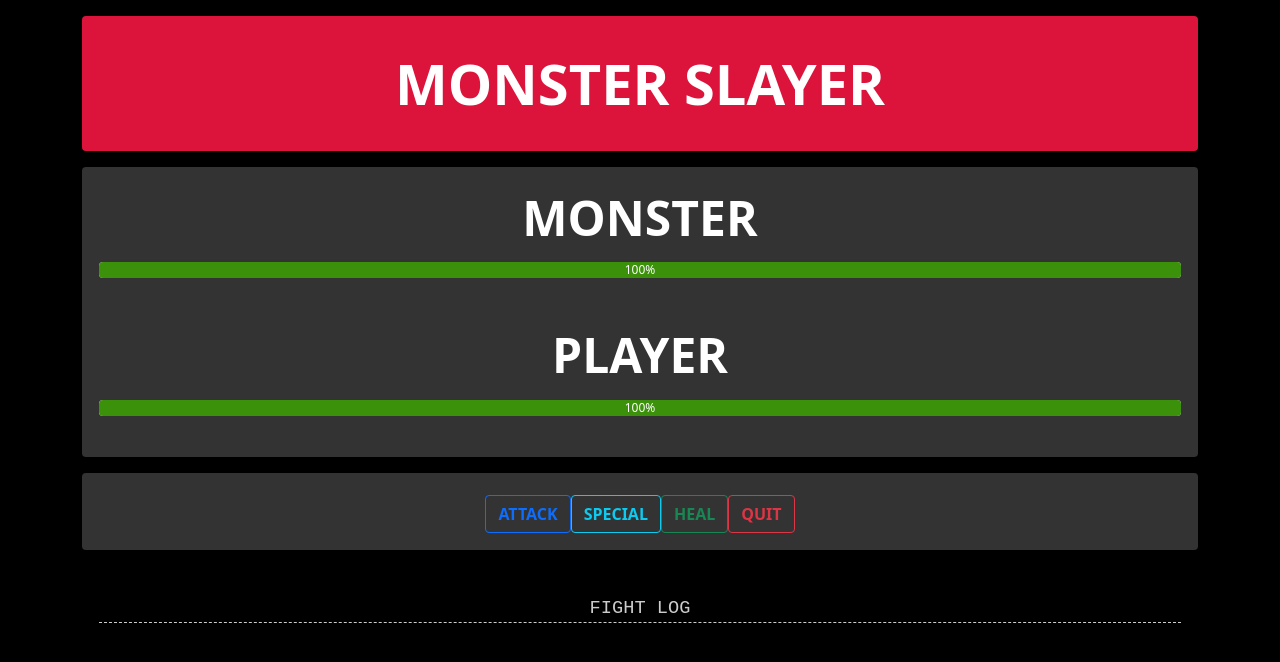
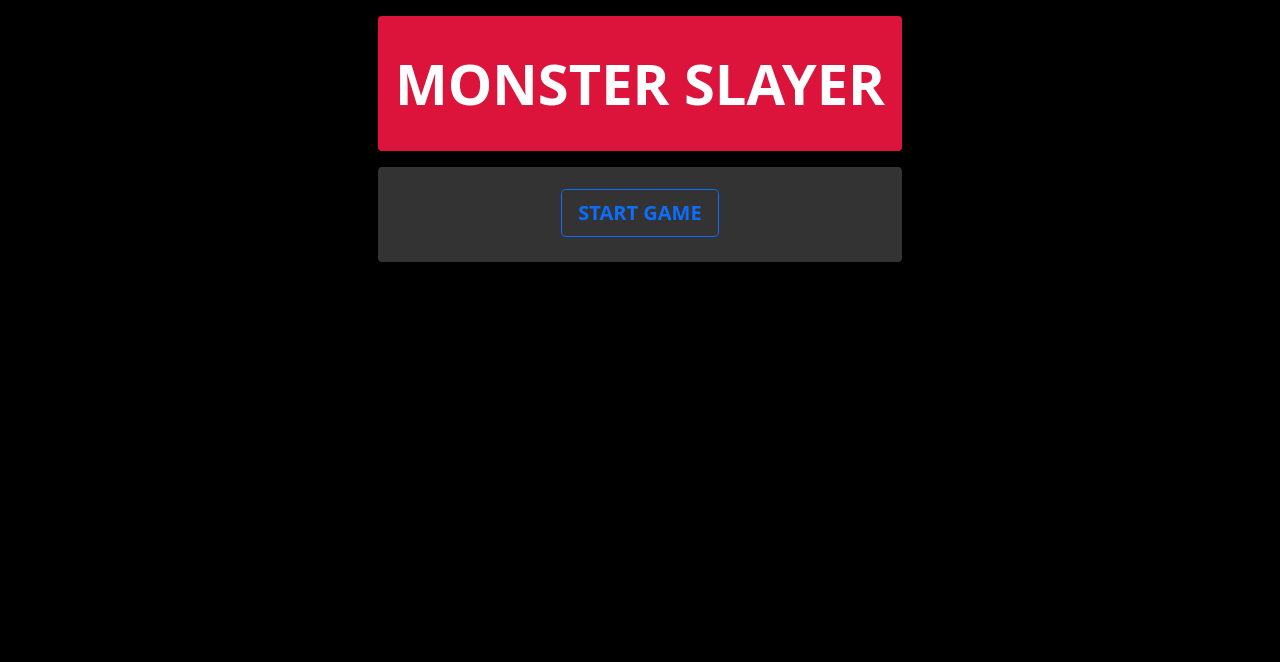
Before and after one commit to cesargodoi/monster-slayer, a Vue app: page / in a window 1280 px wide. Shown: the top 662 px of the page. Built offline with nearby package versions, Linux system fonts and the light colour scheme.

Commit message:
split components

```diff
--- a/src/App.vue
+++ b/src/App.vue
@@ -1,39 +1,41 @@
 <template>
-  <div class="container">
+  <div>
     <section>
       <div class="alert bg-header text-center mt-3 mb-3">
         <p class="display-4 fw-bold">MONSTER SLAYER</p>
       </div>
     </section>
-    <fight-status
-      v-if="winner !== 'quit'"
-      :mHealth="monsterHealth"
-      :pHealth="playerHealth"
-    ></fight-status>
+
+    <section id="fight-status">
+      <fight-status
+        v-if="winner !== 'quit'"
+        :mHealth="monsterHealth"
+        :pHealth="playerHealth"
+      ></fight-status>
+    </section>
+
     <game-status
       v-if="winner"
       :whoWon="winner"
       @start="startGame"
     ></game-status>
+
     <game-controls
       v-else
-      @attack="attackMonster"
-      @special="specialMonster"
-      @heal="healPlayer"
-      @quit="quitGame"
+      @attack="attack"
+      @special="special"
+      @heal="heal"
+      @quit="quit"
       :round="currentRound"
     ></game-controls>
+
     <fight-log v-if="winner !== 'quit'" :fightLog="log"></fight-log>
   </div>
 </template>
 
 <script>
-import GameControls from "./components/GameControls.vue";
-import FightLog from "./components/FightLog.vue";
-
-function getRandomValue(min, max) {
-  return Math.floor(Math.random() * (max - min)) + min;
-}
+import GameControls from "./components/GameControls";
+import FightLog from "./components/FightLog";
 
 export default {
   components: { GameControls, FightLog },
@@ -42,7 +44,7 @@ export default {
       monsterHealth: 100,
       playerHealth: 100,
       currentRound: 0,
-      winner: null,
+      winner: "quit",
       log: [],
     };
   },
@@ -70,33 +72,29 @@ export default {
       this.winner = null;
       this.log = [];
     },
-    attackMonster() {
+    attack(value, mValue) {
       this.currentRound++;
-      let value = getRandomValue(5, 10);
       this.monsterHealth -= value;
       this.addLog("player", "attack", value);
-      setTimeout(this.attackPlayer, 500);
+      this.attackPlayer(mValue);
     },
-    specialMonster() {
+    special(value, mValue) {
       this.currentRound++;
-      let value = getRandomValue(10, 20);
       this.monsterHealth -= value;
       this.addLog("player", "attack", value);
-      setTimeout(this.attackPlayer, 500);
+      this.attackPlayer(mValue);
     },
-    healPlayer() {
+    heal(value, mValue) {
       this.currentRound++;
-      let value = getRandomValue(12, 25);
       if (this.playerHealth + value > 100) {
         this.playerHealth = 100;
       } else {
         this.playerHealth += value;
       }
       this.addLog("player", "heal", value);
-      setTimeout(this.attackPlayer, 500);
+      this.attackPlayer(mValue);
     },
-    attackPlayer() {
-      let value = getRandomValue(8, 12);
+    attackPlayer(value) {
       this.playerHealth -= value;
       this.addLog("monster", "attack", value);
     },
@@ -115,8 +113,26 @@ export default {
 </script>
 
 <style>
+* {
+  box-sizing: border-box;
+  margin: 0;
+  padding: 0;
+}
+
+html,
 body {
+  width: 100%;
+  height: 100%;
   background-color: black;
+  color: white;
+}
+
+#app {
+  width: 100%;
+  height: 100%;
+  display: flex;
+  flex-direction: column;
+  align-items: center;
 }
 
 .bg-header {
--- /dev/null
+++ b/src/components/ActionButton.vue
@@ -0,0 +1,33 @@
+<template>
+  <button type="button" :class="['btn', 'fw-bold', getColor]">
+    {{ action }}
+  </button>
+</template>
+
+<script>
+export default {
+  props: {
+    action: String,
+  },
+  computed: {
+    getColor() {
+      if (this.action === "quit") {
+        return "btn-outline-danger";
+      }
+      if (this.action === "special") {
+        return "btn-outline-warning";
+      }
+      if (this.action === "heal") {
+        return "btn-outline-success";
+      }
+      return "btn-outline-primary";
+    },
+  },
+};
+</script>
+
+<style scoped>
+button {
+  margin: 0 5px;
+}
+</style>
--- a/src/components/FightLog.vue
+++ b/src/components/FightLog.vue
@@ -13,11 +13,7 @@
         </td>
 
         <td class="text-uppercase">
-          {{
-            item.what === "attack"
-              ? "attacked and took"
-              : "took the potion and got"
-          }}
+          {{ item.what === "attack" ? "attacked and took" : "took the potion" }}
         </td>
 
         <td
--- a/src/components/FightStatus.vue
+++ b/src/components/FightStatus.vue
@@ -1,82 +1,22 @@
 <template>
-  <div class="alert bg-status text-center mt-3 mb-3">
-    <p class="display-5 fw-bold">MONSTER</p>
-    <div class="progress mb-5">
-      <div
-        :class="['progress-bar', chooseMonsterHealthBar]"
-        role="progressbar"
-        :style="monsterHealthBar"
-        :aria-valuenow="mHealth"
-        aria-valuemin="0"
-        aria-valuemax="100"
-      >
-        {{ mHealth }}%
-      </div>
-    </div>
-    <p class="display-5 fw-bold">PLAYER</p>
-    <div class="progress mb-4">
-      <div
-        :class="['progress-bar', choosePlayerHealthBar]"
-        role="progressbar"
-        :style="playerHealthBar"
-        :aria-valuenow="mHealth"
-        aria-valuemin="0"
-        aria-valuemax="100"
-      >
-        {{ pHealth }}%
-      </div>
-    </div>
+  <div class="alert alert-fight-status">
+    <life-bar title="monster" :life="mHealth"></life-bar>
+    <life-bar title="player" :life="pHealth"></life-bar>
   </div>
 </template>
 
 <script>
+import LifeBar from "./LifeBar";
+
 export default {
+  components: { LifeBar },
   props: ["mHealth", "pHealth"],
-  computed: {
-    chooseMonsterHealthBar() {
-      if (this.mHealth > 66) {
-        return { healthbar_full: true };
-      } else if (this.mHealth < 66 && this.mHealth > 33) {
-        return { healthbar_middle: true };
-      } else {
-        return { healthbar_low: true };
-      }
-    },
-    choosePlayerHealthBar() {
-      if (this.pHealth > 66) {
-        return { healthbar_full: true };
-      } else if (this.pHealth < 66 && this.pHealth > 33) {
-        return { healthbar_middle: true };
-      } else {
-        return { healthbar_low: true };
-      }
-    },
-    monsterHealthBar() {
-      return this.mHealth < 0 ? { width: "0%" } : { width: `${this.mHealth}%` };
-    },
-    playerHealthBar() {
-      return this.pHealth < 0 ? { width: "0%" } : { width: `${this.pHealth}%` };
-    },
-  },
 };
 </script>
 
 <style scoped>
-.healthbar_full {
-  background-color: #3c910b;
-  width: 100%;
-  height: 100%;
-}
-
-.healthbar_middle {
-  background-color: #f08c09;
-  width: 100%;
-  height: 100%;
-}
-
-.healthbar_low {
-  background-color: #ee1010;
-  width: 100%;
-  height: 100%;
+.alert-fight-status {
+  background-color: rgb(14, 13, 13);
+  text-align: center;
 }
 </style>
--- a/src/components/GameControls.vue
+++ b/src/components/GameControls.vue
@@ -1,36 +1,29 @@
 <template>
-  <div class="alert bg-status text-center mt-3 mb-3">
-    <button
-      type="button"
-      class="btn btn-outline-primary fw-bold"
-      @click="attack"
-    >
-      ATTACK
-    </button>
-    <button
-      type="button"
-      class="btn btn-outline-info fw-bold"
+  <div class="alert text-center mt-3 mb-3">
+    <action-button action="attack" @click="attack"></action-button>
+    <action-button
+      action="special"
       @click="special"
-      :disabled="enableSpecial"
-    >
-      SPECIAL
-    </button>
-    <button
-      type="button"
-      class="btn btn-outline-success fw-bold"
+      v-if="round % 3 === 0"
+    ></action-button>
+    <action-button
+      action="heal"
       @click="heal"
-      :disabled="enableSpecial"
-    >
-      HEAL
-    </button>
-    <button type="button" class="btn btn-outline-danger fw-bold" @click="quit">
-      QUIT
-    </button>
+      v-if="round % 3 === 0"
+    ></action-button>
+    <action-button action="quit" @click="quit"></action-button>
   </div>
 </template>
 
 <script>
+import ActionButton from "./ActionButton.vue";
+
+function getRandomValue(min = 8, max = 12) {
+  return Math.floor(Math.random() * (max - min)) + min;
+}
+
 export default {
+  components: { ActionButton },
   props: ["round"],
   computed: {
     enableSpecial() {
@@ -40,13 +33,13 @@ export default {
   methods: {
     emits: ["attack", "special", "heal", "quit"],
     attack() {
-      this.$emit("attack");
+      this.$emit("attack", getRandomValue(5, 10), getRandomValue());
     },
     special() {
-      this.$emit("special");
+      this.$emit("special", getRandomValue(10, 20), getRandomValue());
     },
     heal() {
-      this.$emit("heal");
+      this.$emit("heal", getRandomValue(12, 25), getRandomValue());
     },
     quit() {
       this.$emit("quit");
--- a/src/components/GameStatus.vue
+++ b/src/components/GameStatus.vue
@@ -6,15 +6,13 @@
     <p class="display-3 fw-bold text-danger" v-else-if="whoWon === 'monster'">
       YOU LOOSE
     </p>
-    <p class="display-3 fw-bold text-red" v-else-if="whoWon === 'quit'">
-      GAME OVER
-    </p>
+    <span v-else-if="whoWon === 'quit'"></span>
     <p class="display-3 fw-bold text-info" v-else>
       ITS A DRAW
     </p>
     <button
       type="button"
-      class="btn btn-outline-primary fw-bold"
+      class="btn btn-outline-primary btn-lg fw-bold mb-2"
       @click="start"
     >
       START GAME
--- /dev/null
+++ b/src/components/LifeBar.vue
@@ -0,0 +1,37 @@
+<template>
+  <div>
+    <p class="display-5 fw-bold text-uppercase">{{ title }}</p>
+    <div class="progress mb-3">
+      <div
+        :class="['progress-bar', colorBar]"
+        role="progressbar"
+        :style="healthBar"
+        aria-valuemin="0"
+        aria-valuemax="100"
+      ></div>
+    </div>
+  </div>
+</template>
+
+<script>
+export default {
+  props: {
+    title: String,
+    life: Number,
+  },
+  computed: {
+    colorBar() {
+      if (this.life < 66 && this.life > 33) {
+        return "bg-warning";
+      }
+      if (this.life < 33) {
+        return "bg-danger";
+      }
+      return "bg-success";
+    },
+    healthBar() {
+      return this.life < 0 ? { width: "0%" } : { width: `${this.life}%` };
+    },
+  },
+};
+</script>
--- a/src/main.js
+++ b/src/main.js
@@ -1,8 +1,8 @@
 import { createApp } from "vue";
 import App from "./App.vue";
 
-import FightStatus from "./components/FightStatus.vue";
-import GameStatus from "./components/GameStatus.vue";
+import FightStatus from "./components/FightStatus";
+import GameStatus from "./components/GameStatus";
 
 const app = createApp(App);
 
```
